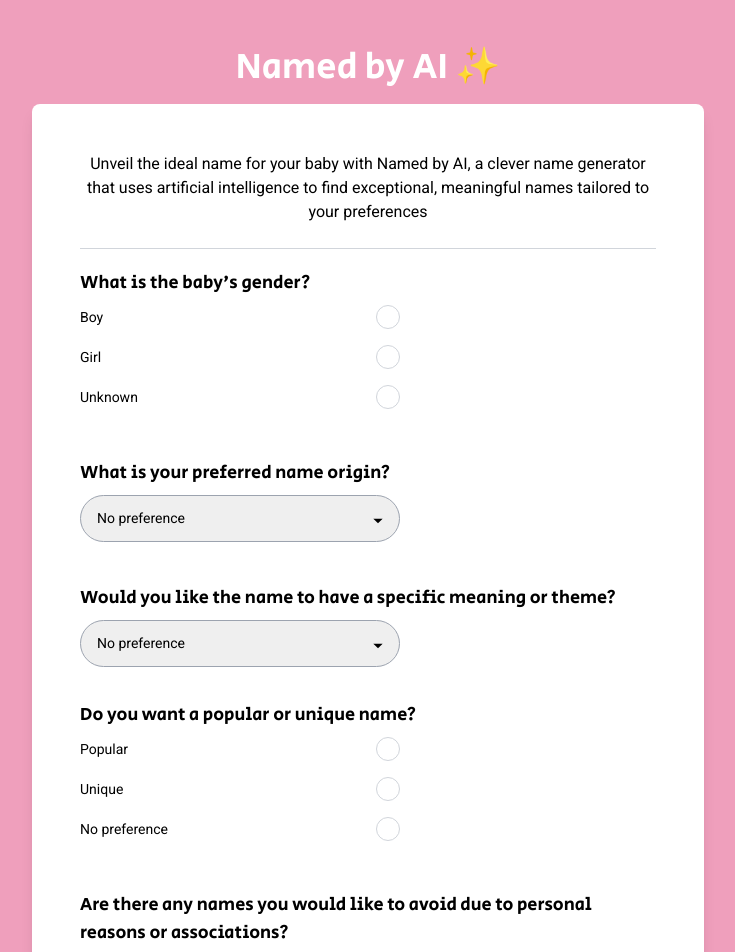
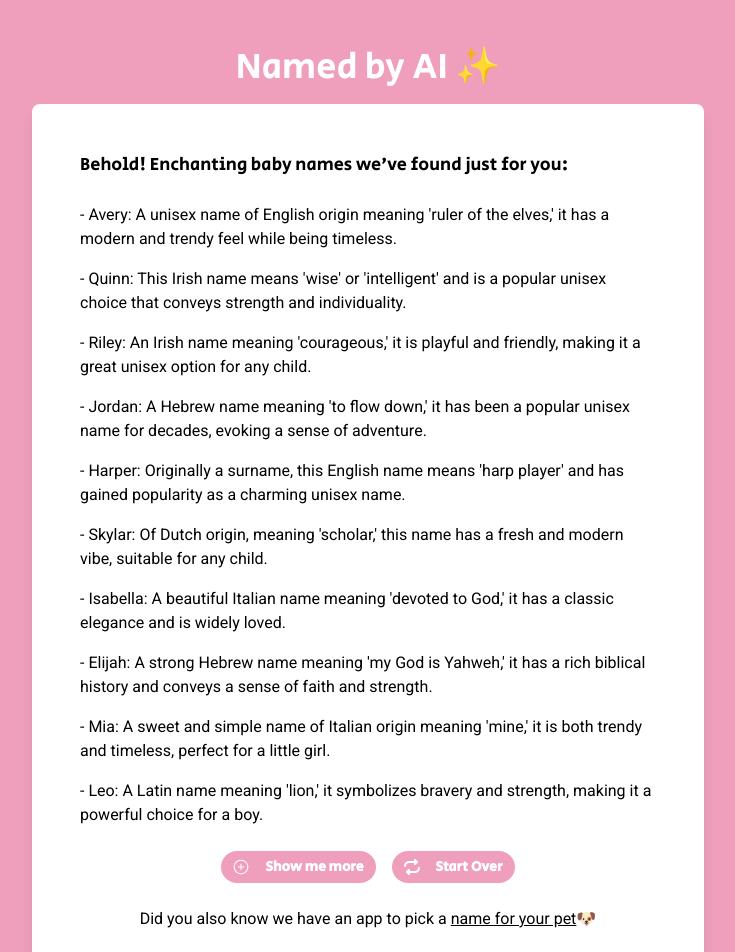
Before and after one commit to Chima-Peter/moi, a React (Vite) app: page / in a window 1280 px wide. Shown: the top 952 px of the page, without its empty margins (272-1007 px from the left). Built offline with nearby package versions, Linux system fonts and the light colour scheme.

Commit message:
Slow typing sound more

```diff
--- a/src/components/animate_list.tsx
+++ b/src/components/animate_list.tsx
@@ -9,7 +9,7 @@ const AnimatedList = ({ items }: AnimatedListProps) => {
   const [currentIndex, setCurrentIndex] = useState(0);
 
   return (
-    <div className="flex flex-col gap-4 font-sub">
+    <div className="flex flex-col gap-4 font-sub self-start">
       {items.map((item, index) => (
         <div key={index}>
           {index < currentIndex ? (
--- a/src/components/animated_text.tsx
+++ b/src/components/animated_text.tsx
@@ -15,7 +15,7 @@ const AnimatedText = ({ text, onComplete }: AnimatedTextProps) => {
   useEffect(() => {
     const controls = animate(count, text.length, {
       type: "tween",
-      duration: 1, // Adjust the duration for typing speed
+      duration: 0.5, // Adjust the duration for typing speed
       ease: "linear",
       onUpdate: (latest) => {
         if (Math.round(latest) === text.length && !animationCompleted) {
@@ -29,7 +29,7 @@ const AnimatedText = ({ text, onComplete }: AnimatedTextProps) => {
   }, []);
 
   return (
-    <p className={animationCompleted ? "animation-completed font-sub" : "font-sub"}>- <motion.span>{displayText}</motion.span>
+    <p className={animationCompleted ? "animation-completed font-sub text-left" : "font-sub text-left"}>- <motion.span className="text-left">{displayText}</motion.span>
     </p>
   );
 }
--- a/src/pages/home_page.tsx
+++ b/src/pages/home_page.tsx
@@ -8,7 +8,7 @@ import { Link } from "react-router-dom"
 
 
 const HomePage = () => {
-  const [step, setStep] = useState<number>(0)
+  const [step, setStep] = useState<number>(3)
 
   const allComponents = [
     <UserForm setStep={setStep} />,
```
